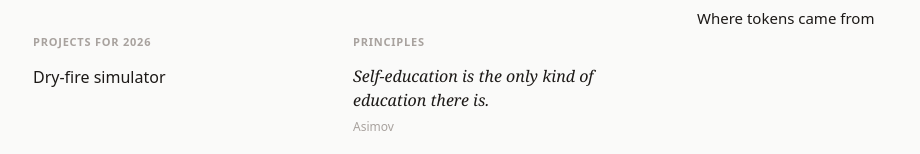
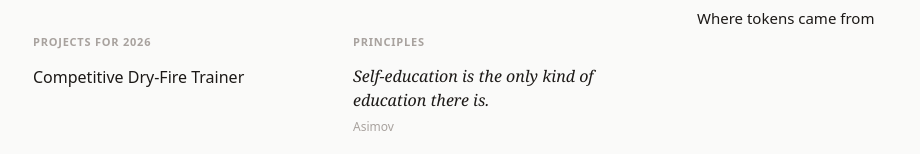
Before and after one commit to practicalbaseline/resume-site, a plain HTML site: page index.html in a window 1280 px wide. Shown: the part 388-542 px from the top of the page, without its empty margins (179-1099 px from the left). Drawn offline with Linux system fonts and the light colour scheme.

Commit message:
Rename project to Competitive Dry-Fire Trainer

```diff
--- a/index.html
+++ b/index.html
@@ -27,7 +27,7 @@
     <section>
       <h2>Projects for 2026</h2>
       <ul class="list">
-        <li>Dry-fire simulator</li>
+        <li>Competitive Dry-Fire Trainer</li>
       </ul>
     </section>
 
```
